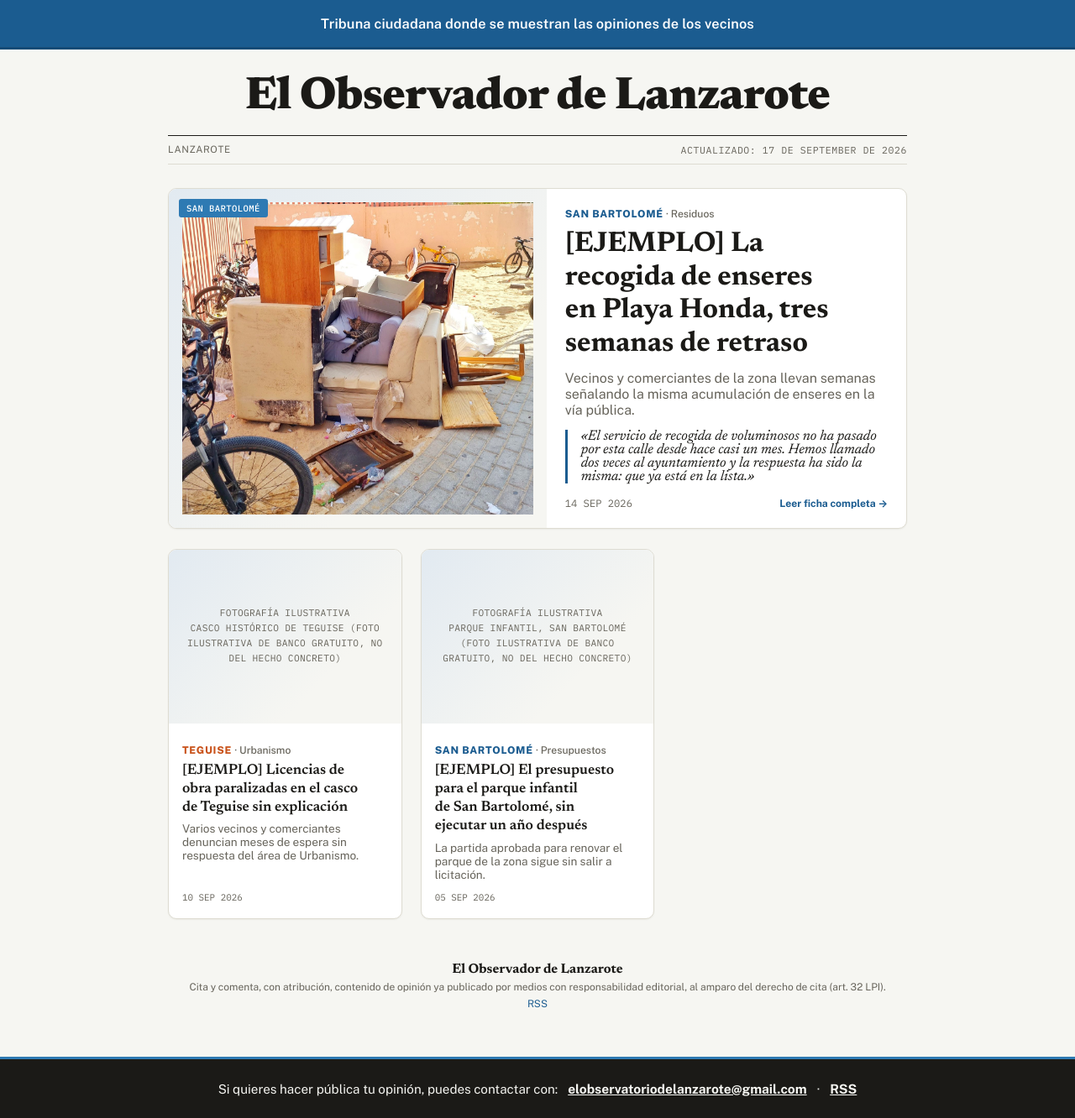
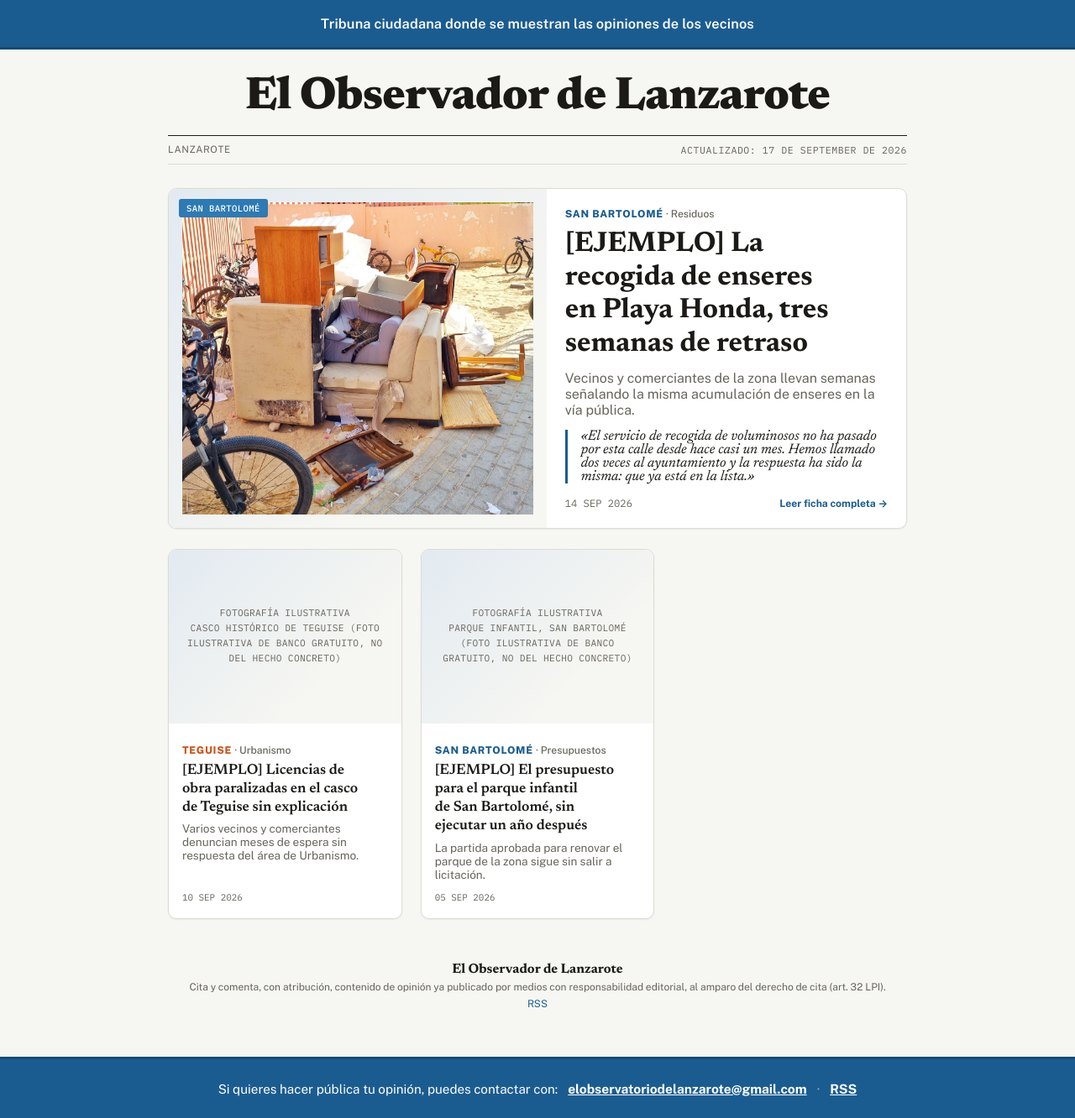
Before and after one commit to elobservadordelanzarote/elobservadordelanzarote.github.io, a Jekyll site: the page built from index.md, in a window 1280 px wide and 1332 px high. Shown: the whole window at 84% size. Built offline with Jekyll 4.4.1, drawn with Linux system fonts in a browser that asks for light colours.

Commit message:
Cintilla inferior en azul, mismo color que la superior; corrige contraste en modo oscuro

```diff
--- a/assets/css/main.css
+++ b/assets/css/main.css
@@ -105,9 +105,9 @@ img { max-width: 100%; display: block; }
 
 /* ---- cintilla inferior de contacto ---- */
 .contact-ribbon {
-  background: var(--ink);
+  background: var(--bar-bg);
   padding-block: 26px;
-  border-top: 3px solid var(--accent-strong);
+  border-top: 3px solid rgba(0, 0, 0, 0.18);
 }
 .contact-ribbon .wrap {
   display: flex;
@@ -117,18 +117,17 @@ img { max-width: 100%; display: block; }
   gap: 8px 12px;
   text-align: center;
   font-size: clamp(0.85rem, 2.2vw, 0.95rem);
-  color: var(--paper);
+  color: var(--bar-fg);
 }
 .contact-ribbon a {
-  color: var(--paper);
+  color: var(--bar-fg);
   font-weight: 700;
   font-size: 1.02em;
   text-decoration: underline;
 }
-@media (prefers-color-scheme: dark) {
-  :root:not([data-theme="light"]) .contact-ribbon { background: #05070a; }
+.contact-ribbon .ribbon-sep {
+  opacity: 0.55;
 }
-:root[data-theme="dark"] .contact-ribbon { background: #05070a; }
 
 .wrap { max-width: 920px; margin: 0 auto; padding-inline: 20px; }
 
```
